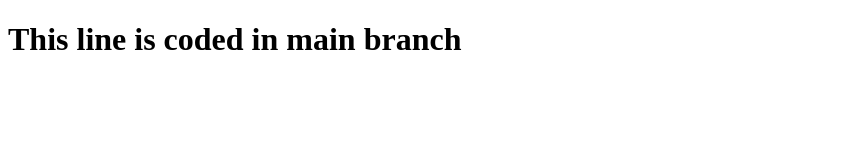
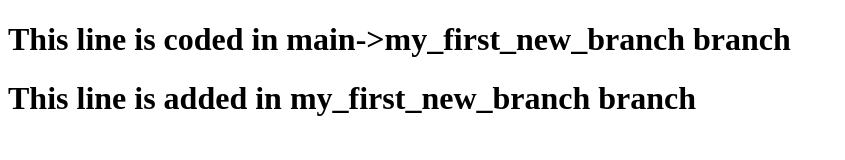
Before and after one commit to ALI-ZIA-KHAN/Github, a plain HTML site: page index.html in a window 1280 px wide. Shown: the whole page, without its empty margins (0-845 px from the left). Drawn offline with Linux system fonts and the light colour scheme.

Commit message:
first code in my_first_new_branch

```diff
--- a/index.html
+++ b/index.html
@@ -8,6 +8,8 @@
 </head>
 <body>
 
-    <h1>This line is coded in main branch</h1>
+    <h1>This line is coded in main->my_first_new_branch branch</h1>
+
+    <h1>This line is added in my_first_new_branch branch</h1>
 </body>
 </html>
```
